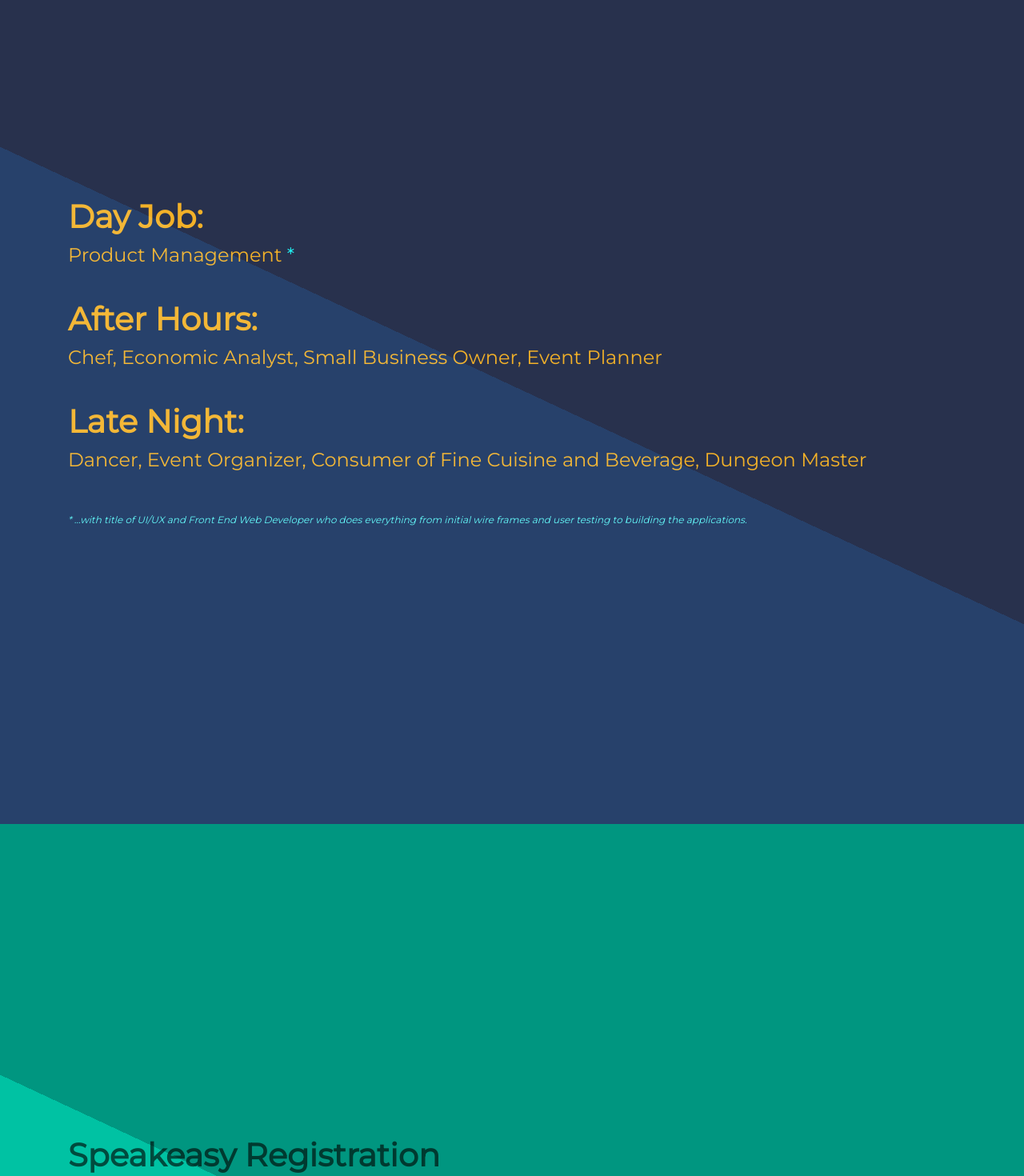
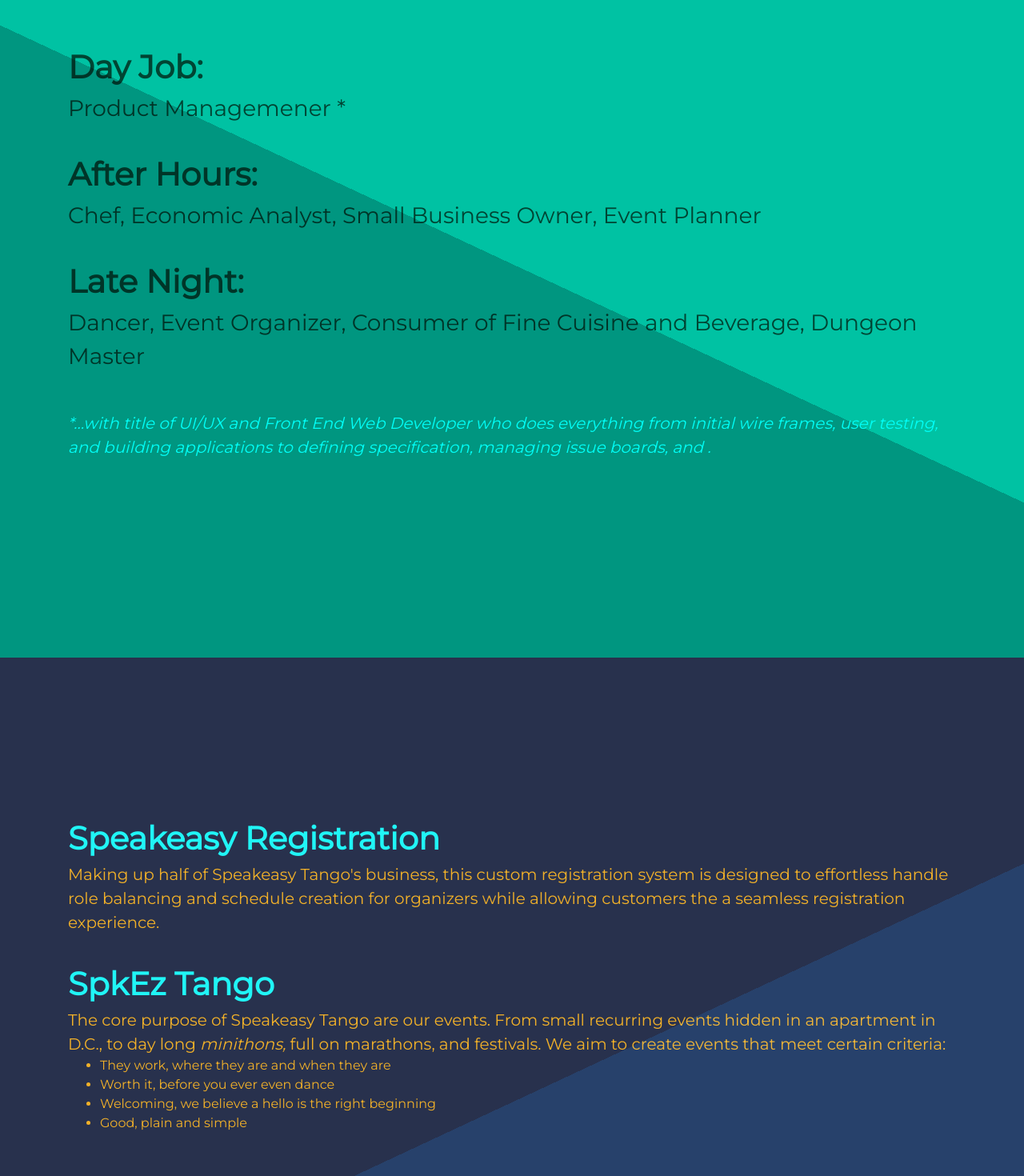
Before and after one commit to unlockedSound/chorvinsky_website, a React (Create React App) app: page / in a window 1280 px wide. Shown: the part 1330-2800 px from the top of the page at 80% size. Built offline with nearby package versions, Linux system fonts and the light colour scheme.

Commit message:
almost there! looking good with lots of clean up, now how to finish the v1 damn it

```diff
--- a/src/App.js
+++ b/src/App.js
@@ -18,8 +18,9 @@
                             {/*(shifting text here)*/}
                             {/*</div>*/}
                         </div>
-                        {/*<div className="fas fa-angle-down header__arrow"></div>*/}
+
                         <div className="header__arrow">
+                            {/*todo: switch to fa-chevron-up if page is small (probably just small)*/}
                             <span className="header__arrow--large  fas fa-chevron-down row col-12"> </span>
                             <span className="header__arrow--medium fas fa-chevron-down row col-12"> </span>
                             <span className="header__arrow--small  fas fa-chevron-down row col-12"> </span>
@@ -30,29 +31,29 @@
 
                 <section className="about">
                     <div className="about__inside container-fluid">
-                        <div className="container justify-content-center">
-                            <div className="about__title">
+                        <div className="container justify-content-center about__content">
+                            <div className="about__content__title">
                                 Day Job:
                             </div>
-                            <div className="about__text">
-                                Product Management
+                            <div className="about__content__text">
+                                Product Managemener
                                 <span className="about__text--extra"> *</span>
                             </div>
-                            <div className="about__title">
+                            <div className="about__content__title">
                                 After Hours:
                             </div>
-                            <div className="about__text">
+                            <div className="about__content__text">
                                 Chef, Economic Analyst, Small Business Owner, Event Planner
                             </div>
-                            <div className="about__title">
+                            <div className="about__content__title">
                                 Late Night:
                             </div>
-                            <div className="about__text">
+                            <div className="about__content__text">
                                 Dancer, Event Organizer, Consumer of Fine Cuisine and Beverage, Dungeon Master
                             </div>
-                            <div className="about__text__special">
-                                * &#8230;with title of UI/UX and Front End Web Developer who does everything from
-                                initial wire frames and user testing to building the applications.
+                            <div className="about__content__text__special about__content__text__special--extra">
+                                *&#8230;with title of UI/UX and Front End Web Developer who does everything from
+                                initial wire frames, user testing, and building applications to defining specification, managing issue boards, and .
                             </div>
                         </div>
                     </div>
@@ -60,26 +61,26 @@
 
                 <section className="projects">
                     <div className="projects__inside container-fluid">
-                        <div className="container justify-content-center">
-                            <div className="projects__title">
+                        <div className="projects__content container justify-content-center">
+                            <div className="projects__content__title">
                                 Speakeasy Registration
                             </div>
-                            <div className="projects__text">
+                            <div className="projects__content__text">
                                 Making up half of Speakeasy Tango's business, this custom registration system is
                                 designed to
                                 effortless handle role balancing and schedule creation for organizers while allowing
                                 customers the a seamless registration experience.
                             </div>
 
-                            <div className="projects__title">
+                            <div className="projects__content__title">
                                 SpkEz Tango
                             </div>
-                            <div className="projects__text">
+                            <div className="projects__content__text">
                                 The core purpose of Speakeasy Tango are our events. From small recurring events hidden
                                 in an apartment in D.C., to day long <span
-                                className="projects__text--italics">minithons,</span> full on
+                                className="projects__content__text--italics">minithons,</span> full on
                                 marathons, and festivals. We aim to create events that meet certain criteria:
-                                <ul className="projects__text__list">
+                                <ul className="projects__content__text__list">
                                     <li>
                                         They work, where they are and when they are
                                     </li>
@@ -95,8 +96,19 @@
                                 </ul>
                             </div>
 
-                            <div className="projects__title">
-
+                            <div className="projects__content__title">
+                                Buyer's Guide: Economy Bot
+                            </div>
+                            <div className="projects__content__text">
+                                As a long-time World of Warcraft player and a mathemtics and economy nerd I've been
+                                study the in-game market economics of the game since it's release in 2004. Along with my
+                                friend and coding partner, <a href="https://github.com/Heanthor"
+                                                              className="projects__content__text--link">Reed Trevelyan</a>, we
+                                worked to
+                                bring my designs to life. Reed's efforts took the concept and specifications: an
+                                interface to allow users to esily obtain information on the market value of products and
+                                commodities in the game, and produced a Discord chat bot that any player could add to
+                                their server with a few clicks.
                             </div>
 
                         </div>
--- a/src/App.scss
+++ b/src/App.scss
@@ -1,34 +1,34 @@
+//font-sizes
 $xl-text: 4rem;
 $large-text: 2.5rem;
-$med-text: 1.5rem;
+$med-text: 1.75rem;
 $sm-ish-text: 1.25rem;
-$xs-text: .75rem;
+$xs-text: .9rem;
 
-$serika-primary:   #ffcd01;
+//angles
+$left-to-right: 205deg;
+$right-to-left: 155deg;
+$horizontal: 180deg;
+
+//color control
+$serika-primary: #ffcd01;
 $serika-secondary: #dad6c4;
-$serika-tertiary:  #464752;
-$serika-accent:    #1c1f25;
+$serika-tertiary: #464752;
+$serika-accent: #1c1f25;
 
-//todo: to better handle this I need to figure out how to make a callable background that has the gradient fill the center (25-75) with an extension of top color (0-25) and bottom color (75-100)
-@mixin serika-gradient--internal() {
-  background: rgb(28, 31, 37);
-  background: linear-gradient(155deg, $serika-tertiary 52%, $serika-secondary 52%);
+@mixin background-gradient($direction, $color-one, $color-two) {
+  background: $color-one;
+  background: linear-gradient($direction, $color-one 52%, $color-two 52%);
 }
 
-@mixin serika-gradient--external() {
-  background: rgb(28, 31, 37);
-  background: linear-gradient(180deg, $serika-tertiary 52%, $serika-secondary 52%);
-}
-
-$naut-primary:   #f8cf41;
+$naut-primary: #f8cf41;
 $naut-secondary: #27416b;
-$naut-tertiary:  #28314d;
-$naut-accent:    #64f9f9;
+$naut-tertiary: #28314d;
+$naut-accent: #64f9f9;
 
 @mixin naut__gradient--internal() {
   background: $naut-tertiary;
   background: linear-gradient(205deg, $naut-tertiary 52%, $naut-secondary 52%);
-  //todo: make it a calc on a query for width? is that possible to do inline? otherwise test at media breakpoints and set it for each... we just have to use more dynamic methodologies for these sort of things
 }
 
 @mixin naut__gradient--external() {
@@ -41,26 +41,22 @@
 //$nightmare-tertiary:  #323130;
 //$nightmare-accent:    #00c2a3;
 
-$nightmare-tertiary:   #009680;
+$nightmare-tertiary: #00c2a3;
 $nightmare-primary: #052d28;
-$nightmare-accent:  #323130;
-$nightmare-secondary:    #00c2a3;
+$nightmare-accent: #323130;
+$nightmare-secondary: #009680;
 
-//@mixin nightmare-gradient() {
-//  //background: rgb(26, 87, 78);
-//  background: linear-gradient(167deg, rgba(26, 87, 78, 1) 0%, rgba(28, 63, 62, 1) 39%, rgba(54, 53, 51, 1) 73%);
-//}
-
-@mixin nightmare__gradientV2--internal() {
+@mixin nightmare__gradient--internal() {
   //background: $naut-tertiary;
   background: linear-gradient(205deg, $nightmare-tertiary 52%, $nightmare-secondary 52%);
 }
 
-@mixin nightmare__gradientV2--external() {
+@mixin nightmare__gradient--external() {
   //background: $naut-tertiary;
   background: linear-gradient(180deg, $nightmare-tertiary 52%, $nightmare-secondary 52%);
 }
 
+//text
 @mixin primary-text() {
   font-family: 'Oswald', sans-serif;
 }
@@ -69,46 +65,23 @@
   font-family: 'Montserrat', sans-serif;
 }
 
+//section spacing
 @mixin section-spacer($first-bottom-other) {
   @if $first-bottom-other == first {
     padding: {
-      top: 7.5rem;
-      bottom: 5rem;
+      top: 5rem;
+      bottom: 1.5rem;
     }
 
   } @else if $first-bottom-other == other {
     padding: {
-      top: 5rem;
-      bottom: 5rem;
+      top: 1.5rem;
+      bottom: 1.5rem;
     }
   } @else {
     padding: {
-      top: 5rem;
-      bottom: 7.5rem;
-    }
-  }
-}
-
-@mixin next-section-text($arrow-position) {
-  color: $serika-accent;
-  text-align: center;
-  //todo: add a transform of position to get these nicely placed (want them at like 75% down the sections total height I think?
-  //todo: change the margining to golden ratio
-  @if $arrow-position == first-arrow {
-    margin: {
-      bottom: 1.5rem;
-    }
-    font-size: 2rem;
-  } @else if $arrow-position == second-arrow {
-    margin: {
-      bottom: 1.25rem;
-    }
-    font-size: 1.5rem;
-  } @else {
-    font-size: 1rem;
-    padding: {
+      top: 1.5rem;
       bottom: 3rem;
-
     }
   }
 }
@@ -138,11 +111,68 @@
   justify-content: center;
 }
 
+@mixin content-spacer{
+  padding:{
+    top: 2rem;
+  }
+}
+
+//arrows
+@mixin next-section-text($arrow-position) {
+  color: $serika-accent;
+  text-align: center;
+  //todo: add a transform of position to get these nicely placed (want them at like 75% down the sections total height I think?
+  //todo: change the margining to golden ratio
+  @if $arrow-position == first-arrow {
+    margin: {
+      bottom: 1.5rem;
+    }
+    font-size: 2rem;
+  } @else if $arrow-position == second-arrow {
+    margin: {
+      bottom: 1.25rem;
+    }
+    font-size: 1.5rem;
+  } @else {
+    font-size: 1rem;
+    padding: {
+      bottom: 3rem;
+
+    }
+  }
+}
+
+//modifier mixins
+@mixin extra-text {
+  &--extra {
+    color: #00fff7;
+  }
+}
+
+@mixin title-style($color, $font-size) {
+
+  color: $color;
+  font: {
+    size: $font-size;
+    weight: bold;
+  }
+  mix-blend-mode: hard-light;
+
+}
+
+@mixin text-style($color, $font-size) {
+  color: $color;
+  padding: {
+    bottom: 2rem;
+  }
+  font: {
+    size: $font-size;
+  }
+  mix-blend-mode: hard-light;
+}
+
 .page {
-  //background-color: #076991;
-  //background: rgb(102, 124, 238);
-  //background: linear-gradient(311deg, rgba(102, 124, 238, 1) 0%, rgba(255, 175, 89, 1) 100%);
-  //color: white;
+
 }
 
 .navigation {
@@ -159,11 +189,11 @@
 }
 
 .header {
-  @include serika-gradient--external();
+  @include background-gradient($horizontal, $serika-tertiary, $serika-secondary);
   @include section-spacer(first);
 
   &__inside {
-    @include serika-gradient--internal();
+    @include background-gradient($right-to-left, $serika-tertiary, $serika-secondary);
     @include inside-section();
   }
 
@@ -221,50 +251,35 @@
 .about {
   @include section-spacer(other);
   @include secondary-text();
-  @include naut__gradient--external();
-  font: {
-    size: $med-text;
-  }
-  color: $naut-primary;
+  @include background-gradient($horizontal, $nightmare-tertiary, $nightmare-secondary);
 
   &__inside {
-    @include naut__gradient--internal();
+    @include background-gradient($left-to-right, $nightmare-tertiary, $nightmare-secondary);
     @include inside-section();
   }
+  &__content {
+    @include content-spacer;
 
     &__title {
-    color: $naut-primary;
-    font: {
-      size: $large-text;
-      weight: bold;
-    }
-    mix-blend-mode: hard-light;
-
+      @include title-style($nightmare-primary, $large-text);
     }
 
     &__text {
-    color: $naut-primary;
-    padding: {
-      bottom: 2rem;
-    }
-    mix-blend-mode: hard-light;
-
-    &--extra {
-      color: $naut-accent;
-    }
+      @include text-style($nightmare-primary, $med-text);
+      @include extra-text;
 
       &__special {
         padding: {
           top: 1rem;
         }
-      color: $naut-accent;
         font: {
-        size: $xs-text;
           style: italic;
+          size: $sm-ish-text;
+        }
+        @include extra-text;
       }
 
     }
-
   }
 
 }
@@ -272,38 +287,45 @@
 .projects {
   @include section-spacer(last);
   @include secondary-text();
-  @include nightmare__gradientV2--external();
+  @include background-gradient($horizontal, $naut-tertiary, $naut-secondary);
 
   &__inside {
-    @include nightmare__gradientV2--internal();
+    @include background-gradient($right-to-left, $naut-tertiary, $naut-secondary);
     @include inside-section();
   }
+  &__content {
+    @include content-spacer;
 
     &__title {
-    font: {
-      size: $large-text;
-      weight: bold;
-    }
-    color: $nightmare-accent;
-    mix-blend-mode: hard-light;
+      @include title-style($naut-accent, $large-text);
     }
 
     &__text {
-    color: $nightmare-primary;
-    //color: white;
-    padding: {
-      bottom: 2rem;
-    }
-    mix-blend-mode: hard-light;
+      @include text-style($naut-primary, $sm-ish-text);
 
       &--italics {
         font-style: italic;
       }
 
       &__list {
-      color: $nightmare-primary;
+        color: $naut-primary;
+        font: {
+          size: initial;
+        }
+      }
+
+      &--link {
+        background: linear-gradient(to left, $naut-accent, $naut-primary);
+        -webkit-background-clip: text;
+        -webkit-text-fill-color: transparent;
+        border-bottom: 1px solid $naut-primary;
+
+        &:hover {
+          border-bottom: 1px solid $naut-accent;
         }
 
       }
+    }
+  }
 
 }
```
Lines whose indentation alone changed are shown as unchanged.
